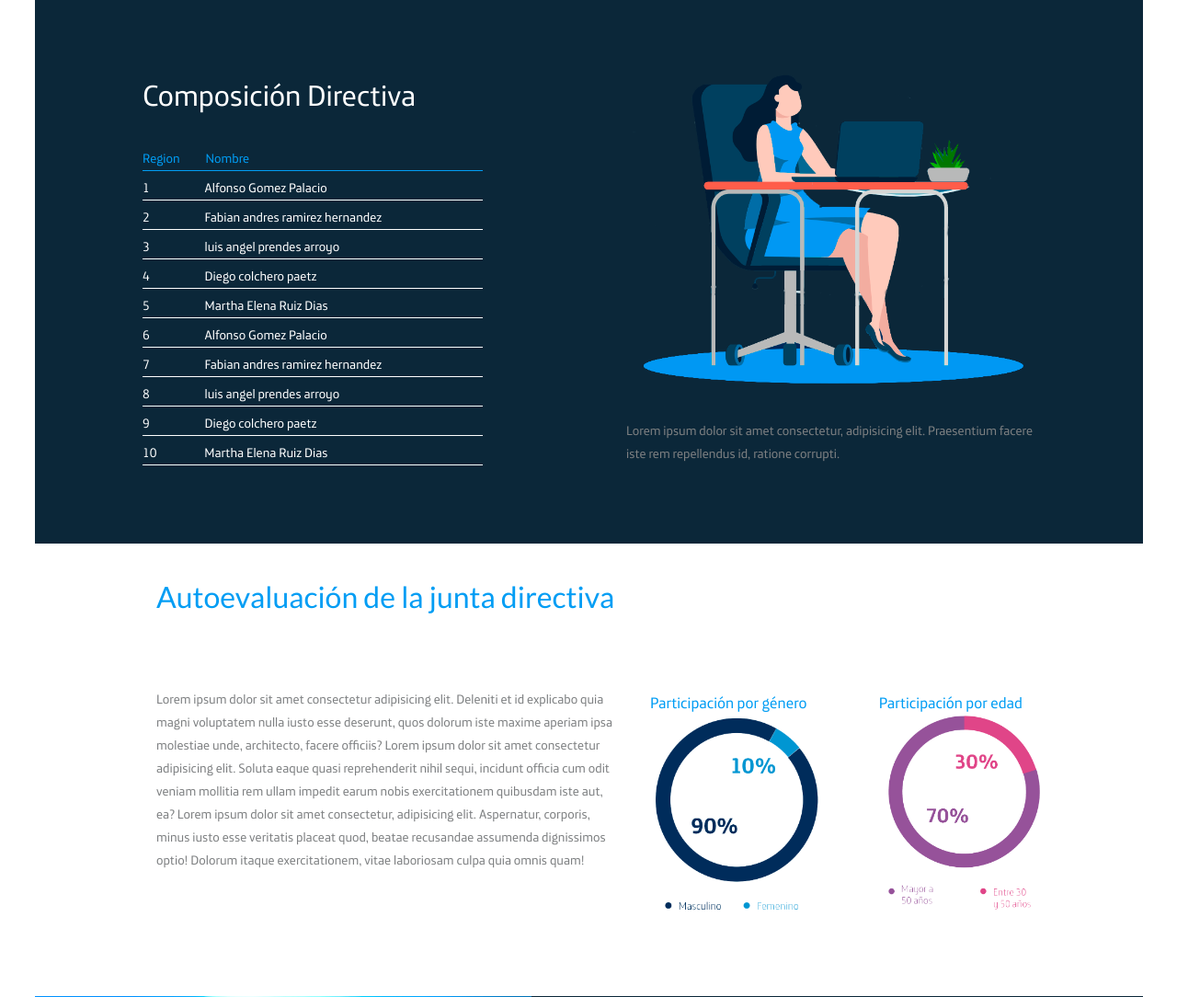
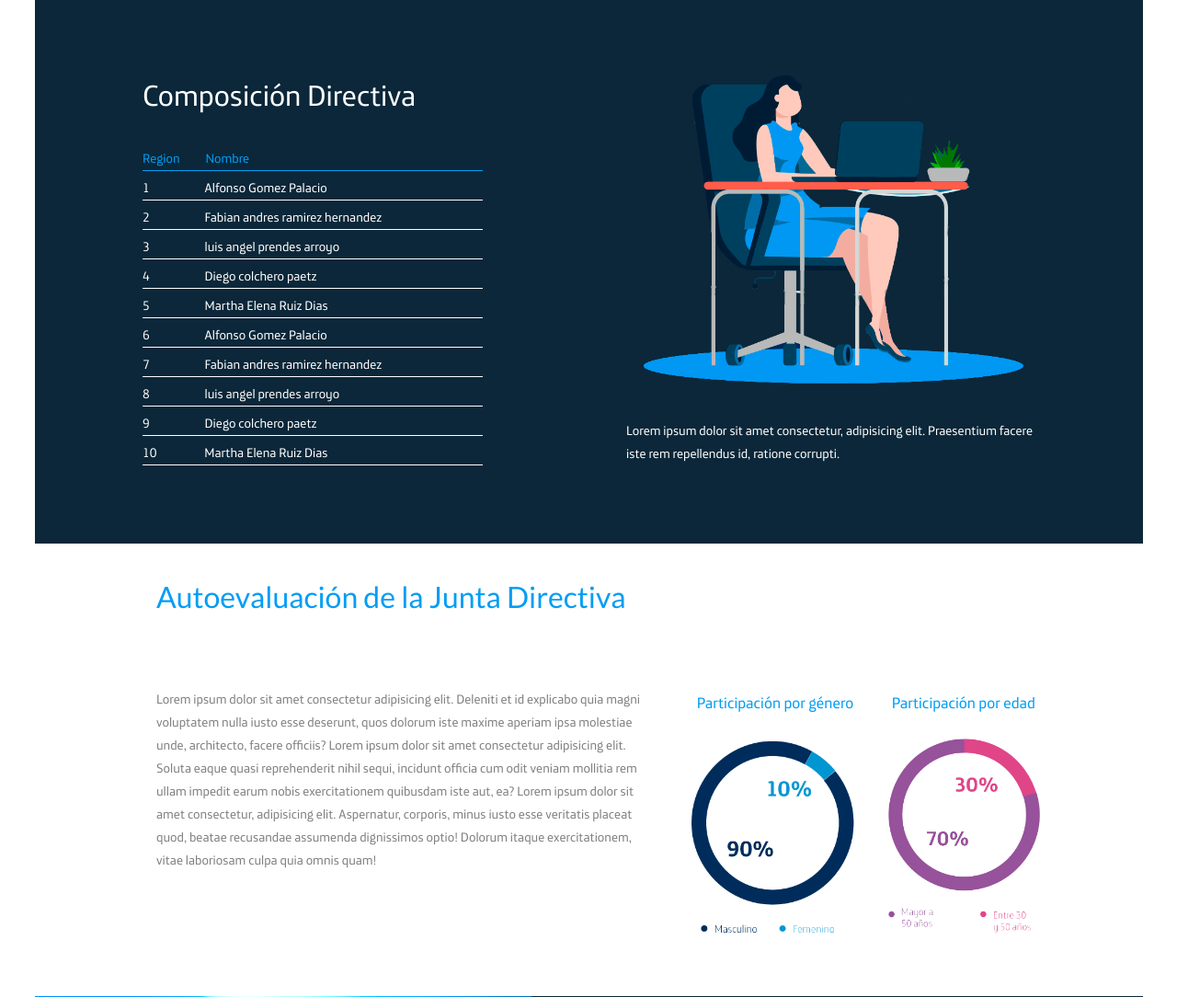
Before and after one commit to sebastianAricoC/Telefonica, a PHP site: page /phpmail/seccion-interna-telefonica-2.html in a window 1280 px wide. Shown: the part 2237-3321 px from the top of the page at 92% size. Run offline with PHP 8.4, Linux system fonts and the light colour scheme.

```diff
--- a/css/estilos-generales.css
+++ b/css/estilos-generales.css
@@ -1145,6 +1145,9 @@ p.francesa {
 .titulo-secciones-gobernanza{
         margin-top: 35px;
 }
+.titulo-secciones-gobernanza h4{
+    font-size:1em;
+}
 .titulo-secciones-gobernanza h1{
 color: #019DF4;
 
@@ -1289,7 +1292,9 @@ span.nombre-titulo-lista-directivas-last{
     max-width: 444px;
 }
 
-
+.caja-composicion-directiva-imagen p{
+    color: #FFF;
+}
 
 
 
@@ -1313,13 +1318,13 @@ span.nombre-titulo-lista-directivas-last{
 }
 .caja-junta-directiva-texto {
     width: 100%;
-    max-width: 500px;
+    max-width: 546px;
 }
 
 .caja-junta-directiva-imagenes {
     display: flex;
         width: 100%;
-    max-width: 433px;
+    max-width: 394px;
     justify-content: space-between;
         position: relative;
     top: 44px;
@@ -1333,6 +1338,8 @@ span.nombre-titulo-lista-directivas-last{
     height: 229px;
     display: block;
     margin: 0 auto;
+        position: relative;
+    top: 25px;
 }
 
 
@@ -1344,6 +1351,7 @@ span.nombre-titulo-lista-directivas-last{
     margin: 0;
     font-size:1.2em;
         color: #019DF4;
+        text-align: center;
          font-family: 'Telefonica' !important;
 }
 .container-comite-auditoria{
--- a/seccion-interna-telefonica-1.html
+++ b/seccion-interna-telefonica-1.html
@@ -583,7 +583,7 @@ Designed & Coded by ABCgomel
         <div class="page-section">
           <div class="container contenedor-seccion"  style="padding-left: 0; padding-right: 0;">
             <div class="caja-asuntos-materiales">
-              <h1>Grupos de Interés y Herramientas/<br>canales de relacionamiento</h1>
+              <h1>Grupos de interés y herramientas/<br>canales de relacionamiento</h1>
               <h4>(GR1 102-40)</h4>
 
             </div>
--- a/seccion-interna-telefonica-2.html
+++ b/seccion-interna-telefonica-2.html
@@ -518,7 +518,7 @@ Designed & Coded by ABCgomel
           <div class="container container-padding container-seccion2">
             <div class="caja-junta-directiva">
               <div class="caja-junta-directiva-texto">
-                <h1>Autoevaluación de la junta directiva</h1>
+                <h1>Autoevaluación de la Junta Directiva</h1>
                 <p>Lorem ipsum dolor sit amet consectetur adipisicing elit. Deleniti et id explicabo quia magni voluptatem nulla iusto esse deserunt, quos dolorum iste maxime aperiam ipsa molestiae unde, architecto, facere officiis? Lorem ipsum dolor sit amet consectetur adipisicing elit. Soluta eaque quasi reprehenderit nihil sequi, incidunt officia cum odit veniam mollitia rem ullam impedit earum nobis exercitationem quibusdam iste aut, ea? Lorem ipsum dolor sit amet consectetur, adipisicing elit. Aspernatur, corporis, minus iusto esse veritatis placeat quod, beatae recusandae assumenda dignissimos optio! Dolorum itaque exercitationem, vitae laboriosam culpa quia omnis quam!</p>
               </div>
               <div class="caja-junta-directiva-imagenes">
```
